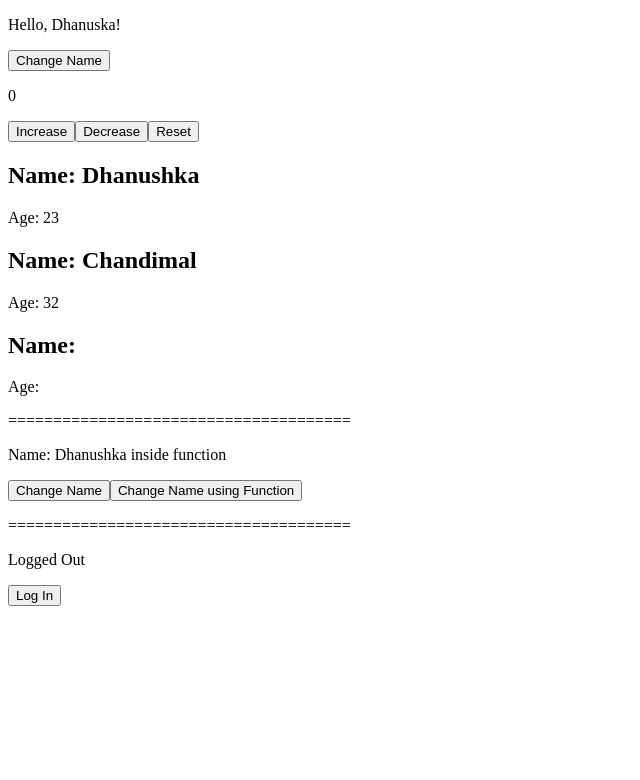
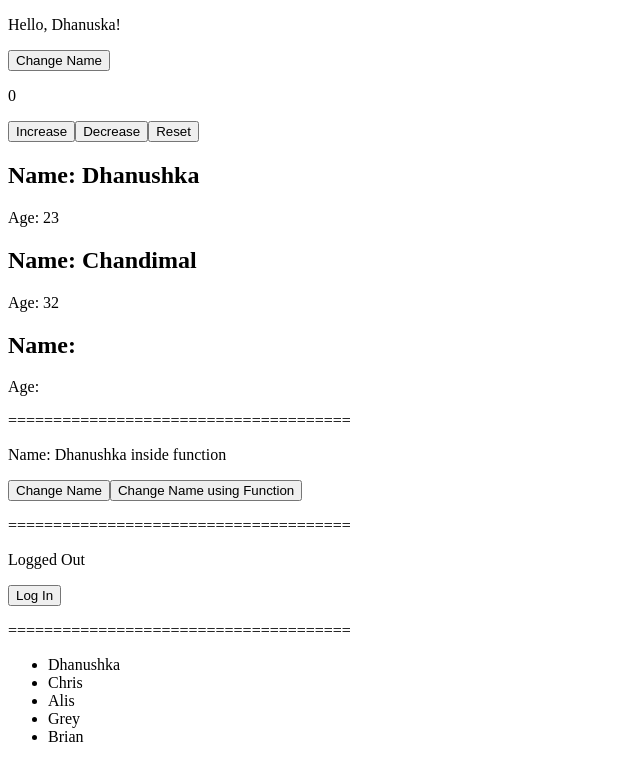
Before and after one commit to DhanushkaChandimal/react-state-and-props, a React (Vite) app: page / in a window 1280 px wide. Shown: the top 780 px of the page, without its empty margins (0-640 px from the left). Built offline with nearby package versions, Linux system fonts and the light colour scheme.

Commit message:
Render list

```diff
--- a/src/FunctionStateTest.jsx
+++ b/src/FunctionStateTest.jsx
@@ -3,6 +3,7 @@ import { useState } from "react"
 function FunctionStateTest() {
     const[name, setName] = useState("Dhanushka inside function");
     const [isLoggedIn, setIsLoggedIn] = useState(false);
+    const [users, setUsers] = useState(["Dhanushka", "Chris", "Alis", "Grey", "Brian", ]);
 
     const changeName = () =>{
         setName("Changed tha name using arrow function and setState")
@@ -34,6 +35,13 @@ function FunctionStateTest() {
             ) : (
                 <button onClick={logOutClick}>Log Out</button>
             )}
+
+            <p>======================================</p>
+            <ul>
+                {users.map((value, index) => (
+                    <li key={index}>{value}</li>
+                ))}
+            </ul>
         </>
     )
 }
```
